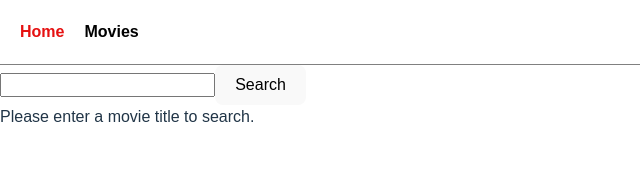
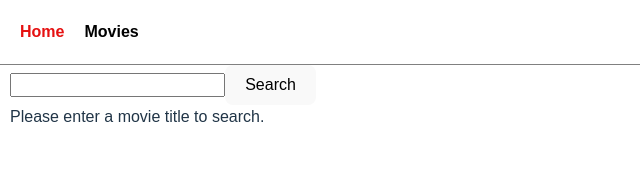
Before and after one commit to HannaKorol/goit-react-hw-05, a React (Vite) app: page /movies in a window 1280 px wide. Shown: the top 179 px of the page, without its empty margins (0-640 px from the left). Built offline with nearby package versions, Linux system fonts and the light colour scheme.

Commit message:
add css styles

```diff
--- a/src/components/MovieList/MovieList.jsx
+++ b/src/components/MovieList/MovieList.jsx
@@ -1,5 +1,6 @@
 import React from "react";
 import { Link, useLocation } from "react-router-dom";
+import s from "./MovieList.module.css"
 
 const MovieList = ({ movies }) => {
     const location = useLocation();
@@ -14,11 +15,12 @@ const MovieList = ({ movies }) => {
           <li key={movie.id}>
             <Link
               to={{
-                pathname:`/movies/${movie.id}`,
-                state: {location}, // Передаємо URL, звідки перейшли
+                pathname: `/movies/${movie.id}`,
+                state: { location }, // Передаємо URL, звідки перейшли
               }}
             >
-              <p>{movie.title}</p> {/* Показати назву фільму */}
+              <p className={s.paragraph}>{movie.title}</p>
+              {/* Показати назву фільму */}
             </Link>
           </li>
         ))}
--- /dev/null
+++ b/src/components/MovieList/MovieList.module.css
@@ -0,0 +1,3 @@
+.paragraph {
+    margin-left: 10px;
+}
--- a/src/components/MovieSearchBar/MovieSearchBar.jsx
+++ b/src/components/MovieSearchBar/MovieSearchBar.jsx
@@ -1,5 +1,6 @@
 import React from "react";
 import { Field, Form, Formik } from "formik";
+import s from "./MovieSearchBar.module.css";
 
 const MovieSearchBar = ({ handleChangeQuery }) => {
   const initialValues = {
@@ -16,7 +17,7 @@ const MovieSearchBar = ({ handleChangeQuery }) => {
 
 
   return (
-    <div>
+    <div className={s.container}>
       <Formik initialValues={initialValues} onSubmit={handleSubmit}>
         <Form>
           <Field name="query" />
--- /dev/null
+++ b/src/components/MovieSearchBar/MovieSearchBar.module.css
@@ -0,0 +1,3 @@
+.container {
+    margin-left: 10px;
+}
--- a/src/pages/HomePage/HomePage.jsx
+++ b/src/pages/HomePage/HomePage.jsx
@@ -1,5 +1,6 @@
 import { useEffect, useState } from 'react'
 import MovieList from '../../components/MovieList/MovieList';
+import s from "./HomePage.module.css"
 
 const HomePage = () => {
   const [movies, setMovies] = useState([]); /* State для збереження данних */
@@ -33,7 +34,7 @@ const HomePage = () => {
 
   return (
     <div>
-      <h2>Tranding today</h2>
+      <h2 className={s.paragraph}>Tranding today</h2>
       <MovieList movies={movies} />
       {/* Передаємо фільми(данні) в компонент MovieList для відобраденням їх списком на сторінці */}
     </div>
--- /dev/null
+++ b/src/pages/HomePage/HomePage.module.css
@@ -0,0 +1,3 @@
+.paragraph{
+    margin-left: 10px;
+}
--- a/src/pages/MovieDetailsPage/MovieDetailsPage.jsx
+++ b/src/pages/MovieDetailsPage/MovieDetailsPage.jsx
@@ -59,7 +59,9 @@ const MovieDetailsPage = () => {
 
   return (
     <>
-      <Link to={goBackRef.current}>Go back</Link>
+      <Link to={goBackRef.current} className={s.paragraph}>
+        Go back
+      </Link>
       <div className={s.movieDetails}>
         <img
           src={movie.poster_path ? posterUrl : defaultImg}
--- a/src/pages/MovieDetailsPage/MovieDetailsPage.module.css
+++ b/src/pages/MovieDetailsPage/MovieDetailsPage.module.css
@@ -1,3 +1,8 @@
+.paragraph{
+    margin-left: 10px;
+}
+
+
 .movieDetails {
   display: flex;
   line-height: 36px;
@@ -10,6 +15,7 @@
 }
 
 .movieInfo {
+    margin-top: 30px;
   flex: 1; /* Текстовий блок займатиме залишок простору */
 }
 
--- a/src/pages/MoviesPage/MoviesPage.jsx
+++ b/src/pages/MoviesPage/MoviesPage.jsx
@@ -2,6 +2,7 @@ import { useEffect, useMemo, useState } from "react";
 import { useSearchParams } from "react-router-dom"; // Import useSearchParams
 import MovieList from "../../components/MovieList/MovieList";
 import MovieSearchBar from "../../components/MovieSearchBar/MovieSearchBar";
+import s from "./MoviesPage.module.css"
 
 const MoviesPage = () => {
   const [searchParams, setSearchParams] = useSearchParams(); // Initialize searchParams
@@ -70,17 +71,17 @@ const MoviesPage = () => {
     <div>
       <MovieSearchBar handleChangeQuery={handleChangeQuery} />
       {loading ? ( // Відображаємо лоадер, якщо loading true
-        <p>Loading...</p> // Текст лоадера
+        <p className={s.paragraph}>Loading...</p> // Текст лоадера
       ) : query ? ( // Якщо є запит
         filteredData.length > 0 ? ( // Якщо є фільми в filteredData
           <MovieList movies={filteredData} />
         ) : (
           // Якщо фільмів немає
-          <p>No movies available</p> // Повідомлення про відсутність фільмів
+          <p className={s.paragraph}>No movies available</p> // Повідомлення про відсутність фільмів
         )
       ) : (
         // Якщо запиту немає
-        <p>Please enter a movie title to search.</p> // Повідомлення про необхідність вводу
+        <p className={s.paragraph}>Please enter a movie title to search.</p> // Повідомлення про необхідність вводу
       )}
     </div>
   );
--- /dev/null
+++ b/src/pages/MoviesPage/MoviesPage.module.css
@@ -0,0 +1,3 @@
+.paragraph {
+    margin-left: 10px;
+}
```
Also changed, not shown: src/components/MovieSearchBar/MovieSearchBar.module..css (deleted), src/pages/MoviesPage/MoviesPagre.module.jsx (deleted).
